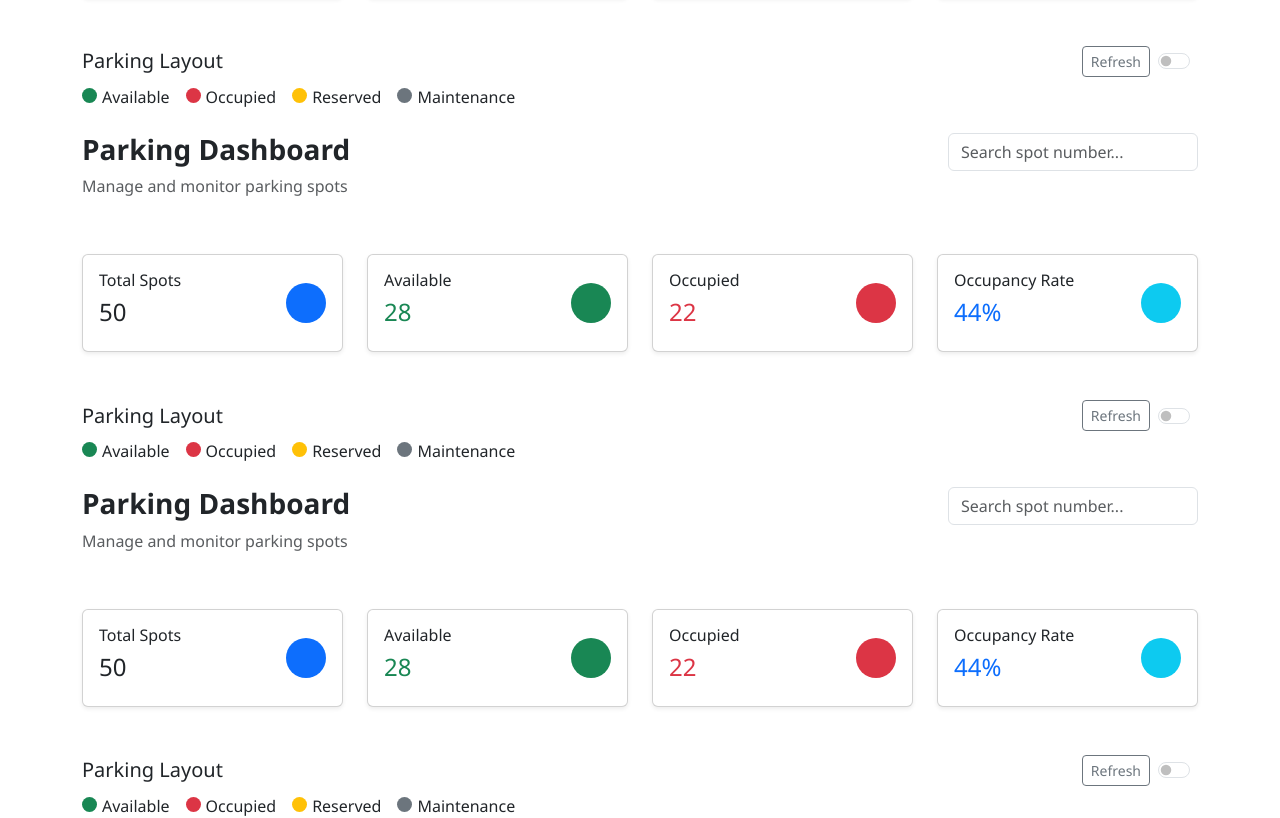
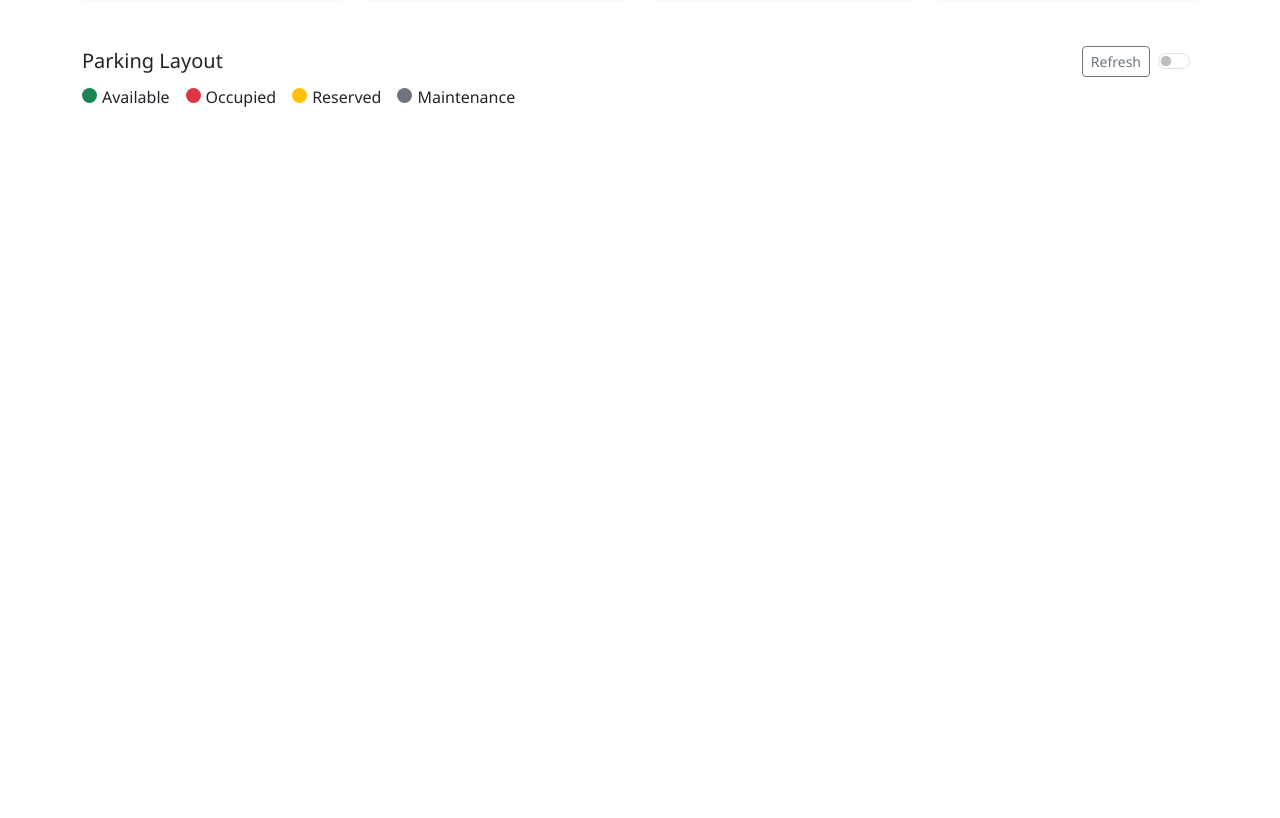
Before and after one commit to ptldineshkumar/pms, an Angular app: page /dashboard in a window 1280 px wide. Shown: the part 302-1120 px from the top of the page. After the commit the page ends 800 px from the top, so only its background shows below. Built offline with nearby package versions, Linux system fonts and the light colour scheme.

Commit message:
shown user name after login via service file

```diff
--- a/src/app/pages/dashboard/dashboard.component.html
+++ b/src/app/pages/dashboard/dashboard.component.html
@@ -81,170 +81,3 @@
         </div>
     </div>
 </div>
-
-<div class="container mt-4">
-    <div class="d-flex justify-content-between align-items-start flex-wrap">
-        <div>
-            <h3 class="fw-bold">Parking Dashboard</h3>
-            <p class="text-muted">Manage and monitor parking spots</p>
-        </div>
-        <div class="mt-2 mt-md-0">
-            <input type="text" class="form-control" placeholder="Search spot number..." style="width: 250px;" />
-        </div>
-    </div>
-
-    <div class="row g-4 mt-3">
-        <div class="col-md-3">
-            <div class="card shadow-sm">
-                <div class="card-body d-flex justify-content-between align-items-center">
-                    <div>
-                        <h6>Total Spots</h6>
-                        <h4>50</h4>
-                    </div>
-                    <div class="card-circle bg-primary"></div>
-                </div>
-            </div>
-        </div>
-
-        <div class="col-md-3">
-            <div class="card shadow-sm">
-                <div class="card-body d-flex justify-content-between align-items-center">
-                    <div>
-                        <h6>Available</h6>
-                        <h4 class="text-success">28</h4>
-                    </div>
-                    <div class="card-circle bg-success"></div>
-                </div>
-            </div>
-        </div>
-
-        <div class="col-md-3">
-            <div class="card shadow-sm">
-                <div class="card-body d-flex justify-content-between align-items-center">
-                    <div>
-                        <h6>Occupied</h6>
-                        <h4 class="text-danger">22</h4>
-                    </div>
-                    <div class="card-circle bg-danger"></div>
-                </div>
-            </div>
-        </div>
-
-        <div class="col-md-3">
-            <div class="card shadow-sm">
-                <div class="card-body d-flex justify-content-between align-items-center">
-                    <div>
-                        <h6>Occupancy Rate</h6>
-                        <h4 class="text-primary">44%</h4>
-                    </div>
-                    <div class="card-circle bg-info"></div>
-                </div>
-            </div>
-        </div>
-    </div>
-
-    <!-- Parking Layout Section -->
-    <div class="mt-5">
-        <div class="d-flex justify-content-between align-items-center mb-2">
-            <h5 class="mb-0">Parking Layout</h5>
-            <div class="d-flex align-items-center gap-2">
-                <button class="btn btn-outline-secondary btn-sm">Refresh</button>
-                <div class="form-check form-switch mb-0">
-                    <input class="form-check-input" type="checkbox" id="toggleSwitch" />
-                </div>
-            </div>
-        </div>
-
-
-
-        <div class="d-flex flex-wrap gap-3 mt-2">
-            <div><span class="legend-circle bg-success"></span>Available</div>
-            <div><span class="legend-circle bg-danger"></span>Occupied</div>
-            <div><span class="legend-circle bg-warning"></span>Reserved</div>
-            <div><span class="legend-circle bg-secondary"></span>Maintenance</div>
-        </div>
-    </div>
-</div>
-<div class="container mt-4">
-    <div class="d-flex justify-content-between align-items-start flex-wrap">
-        <div>
-            <h3 class="fw-bold">Parking Dashboard</h3>
-            <p class="text-muted">Manage and monitor parking spots</p>
-        </div>
-        <div class="mt-2 mt-md-0">
-            <input type="text" class="form-control" placeholder="Search spot number..." style="width: 250px;" />
-        </div>
-    </div>
-
-    <div class="row g-4 mt-3">
-        <div class="col-md-3">
-            <div class="card shadow-sm">
-                <div class="card-body d-flex justify-content-between align-items-center">
-                    <div>
-                        <h6>Total Spots</h6>
-                        <h4>50</h4>
-                    </div>
-                    <div class="card-circle bg-primary"></div>
-                </div>
-            </div>
-        </div>
-
-        <div class="col-md-3">
-            <div class="card shadow-sm">
-                <div class="card-body d-flex justify-content-between align-items-center">
-                    <div>
-                        <h6>Available</h6>
-                        <h4 class="text-success">28</h4>
-                    </div>
-                    <div class="card-circle bg-success"></div>
-                </div>
-            </div>
-        </div>
-
-        <div class="col-md-3">
-            <div class="card shadow-sm">
-                <div class="card-body d-flex justify-content-between align-items-center">
-                    <div>
-                        <h6>Occupied</h6>
-                        <h4 class="text-danger">22</h4>
-                    </div>
-                    <div class="card-circle bg-danger"></div>
-                </div>
-            </div>
-        </div>
-
-        <div class="col-md-3">
-            <div class="card shadow-sm">
-                <div class="card-body d-flex justify-content-between align-items-center">
-                    <div>
-                        <h6>Occupancy Rate</h6>
-                        <h4 class="text-primary">44%</h4>
-                    </div>
-                    <div class="card-circle bg-info"></div>
-                </div>
-            </div>
-        </div>
-    </div>
-
-    <!-- Parking Layout Section -->
-    <div class="mt-5">
-        <div class="d-flex justify-content-between align-items-center mb-2">
-            <h5 class="mb-0">Parking Layout</h5>
-            <div class="d-flex align-items-center gap-2">
-                <button class="btn btn-outline-secondary btn-sm">Refresh</button>
-                <div class="form-check form-switch mb-0">
-                    <input class="form-check-input" type="checkbox" id="toggleSwitch" />
-                </div>
-            </div>
-        </div>
-
-
-
-        <div class="d-flex flex-wrap gap-3 mt-2">
-            <div><span class="legend-circle bg-success"></span>Available</div>
-            <div><span class="legend-circle bg-danger"></span>Occupied</div>
-            <div><span class="legend-circle bg-warning"></span>Reserved</div>
-            <div><span class="legend-circle bg-secondary"></span>Maintenance</div>
-        </div>
-    </div>
-</div>
--- a/src/app/pages/layout/layout.component.html
+++ b/src/app/pages/layout/layout.component.html
@@ -26,7 +26,7 @@
       <!-- Right-side Elements -->
       <div class="d-flex align-items-center gap-3">
         <button class="btn btn-primary btn-sm">Entry Operator</button>
-        <span class="text-white">John Doe</span>
+        <span class="text-white">{{usersrv.loggedInData?.fullName}}</span>
 
         <!-- Dropdown -->
         <div class="dropdown">
--- a/src/app/pages/layout/layout.component.scss
+++ b/src/app/pages/layout/layout.component.scss
@@ -0,0 +1,3 @@
+.dropdown-menu {
+  z-index: 1050; /* Higher than navbar */
+}
--- a/src/app/pages/layout/layout.component.ts
+++ b/src/app/pages/layout/layout.component.ts
@@ -1,5 +1,6 @@
-import { Component } from '@angular/core';
+import { Component, Inject, inject } from '@angular/core';
 import { RouterOutlet } from '@angular/router';
+import { UserService } from '../../services/user.service';
 
 @Component({
   selector: 'app-layout',
@@ -9,4 +10,8 @@ import { RouterOutlet } from '@angular/router';
 })
 export class LayoutComponent {
 
+  usersrv=inject(UserService)
+
+
+
 }
--- a/src/app/pages/login/login.component.ts
+++ b/src/app/pages/login/login.component.ts
@@ -20,6 +20,7 @@ onLogin(){
 this.userservice.loginUser(this.loginObj).subscribe((data:IUserModal)=>{
 //alert("Valid credentials");
 localStorage.setItem("logindata",JSON.stringify(data))
+this.userservice.loggedInData=data
 this.router.navigateByUrl('/dashboard')
 },error=>{
  this.router.navigateByUrl('')
--- a/src/app/services/user.service.ts
+++ b/src/app/services/user.service.ts
@@ -7,13 +7,18 @@ import { Observable } from 'rxjs';
   providedIn: 'root'
 })
 export class UserService {
+  loggedInData!: IUserModal
+  constructor(private http: HttpClient) {
+    const userdata = localStorage.getItem('logindata')
+    if (userdata != null) {
+      this.loggedInData = JSON.parse(userdata)
+    }
+  }
 
-  constructor(private http:HttpClient) { }
+  loginUser(obj: User): Observable<IUserModal> {
+    console.log("obj ", obj);
 
-  loginUser(obj:User):Observable<IUserModal>{
-    console.log("obj ",obj);
-
-    return this.http.post<IUserModal>('https://api.freeprojectapi.com/api/SmartParking/login',obj);
+    return this.http.post<IUserModal>('https://api.freeprojectapi.com/api/SmartParking/login', obj);
   }
 
 }
```
